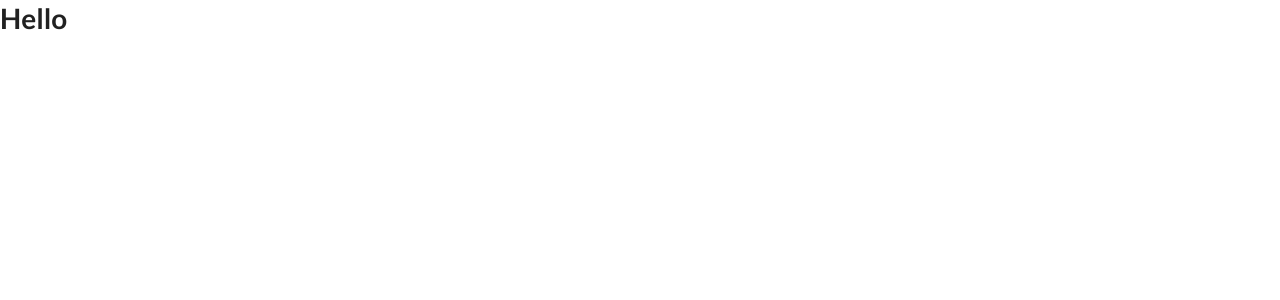
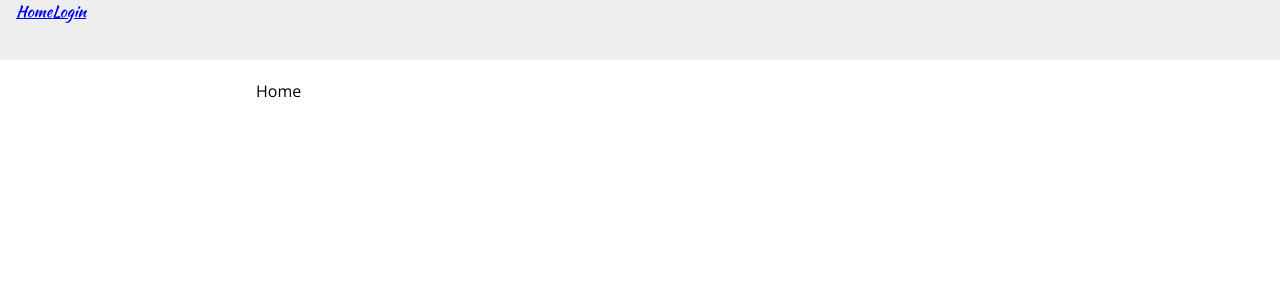
Before and after one commit to Denver44/Styled-Component-V5-tutorial, a React (Create React App) app: page / in a window 1280 px wide. Shown: the top 300 px of the page. Built offline with nearby package versions, Linux system fonts and the light colour scheme.

Commit message:
Header Layout Created

```diff
--- a/package.json
+++ b/package.json
@@ -9,6 +9,7 @@
     "axios": "^0.21.1",
     "react": "^17.0.1",
     "react-dom": "^17.0.1",
+    "react-router-dom": "^5.3.0",
     "react-scripts": "4.0.1",
     "reactstrap": "^8.9.0",
     "styled-components": "^5.3.1",
--- a/public/index.html
+++ b/public/index.html
@@ -12,11 +12,8 @@
     <link rel="apple-touch-icon" href="%PUBLIC_URL%/logo192.png" />
 
     <link rel="manifest" href="%PUBLIC_URL%/manifest.json" />
-    <link
-      rel="stylesheet"
-      href="https://cdnjs.cloudflare.com/ajax/libs/semantic-ui/2.4.1/semantic.min.css"
-    />
-
+    <link href="https://fonts.googleapis.com/css2?family=Kaushan+Script&display=swap" rel="stylesheet">
+    <link href="https://fonts.googleapis.com/css2?family=Open+Sans&display=swap" rel="stylesheet">
     <title>React Tutorial</title>
   </head>
 
--- a/src/components/App.js
+++ b/src/components/App.js
@@ -1,5 +1,36 @@
+import React from "react";
+import { createGlobalStyle } from "styled-components";
+import { BrowserRouter as Router, Switch, Route } from "react-router-dom";
+import Home from "./pages/Home";
+import Login from "./pages/Login";
+
+const GlobalStyle = createGlobalStyle`
+body{
+  background: white;
+  min-height : 100vh;
+  margin : 0;
+  color : black;
+  font-family: 'Kaushan Script';
+}
+
+`;
+
 const App = () => {
-  return <h1>Hello</h1>;
+  return (
+    <>
+      <GlobalStyle />
+      <Router>
+        <Switch>
+          <Route exact path="/">
+            <Home />
+          </Route>
+          <Route path="/login">
+            <Login />
+          </Route>
+        </Switch>
+      </Router>
+    </>
+  );
 };
 
 export default App;
--- /dev/null
+++ b/src/components/common/Header.jsx
@@ -0,0 +1,25 @@
+import React from "react";
+import styled from "styled-components";
+import { Link } from "react-router-dom";
+
+const HeaderWrapper = styled.header`
+  height: 60px;
+  width: 100%;
+  box-sizing: border-box;
+  display: flex;
+  padding: 0 16px;
+  position: fixed;
+  top: 0;
+  background-color: #eeeeee;
+`;
+
+const Header = () => {
+  return (
+    <HeaderWrapper>
+      <Link to="/">Home</Link>
+      <Link to="/login">Login</Link>
+    </HeaderWrapper>
+  );
+};
+
+export default Header;
--- /dev/null
+++ b/src/components/common/Layout.jsx
@@ -0,0 +1,31 @@
+import React from "react";
+import styled from "styled-components";
+import Header from "./Header";
+
+const Content = styled.div`
+  max-width: 800px;
+  margin: 80px auto 0 auto;
+  padding: 0 16px;
+  box-sizing: border-box;
+  font-family: "Open Sans";
+
+  h1,
+  h2,
+  h3,
+  h4,
+  h5,
+  h6 {
+    font-family: "Kaushan Script";
+  }
+`;
+
+const Layout = ({ children }) => {
+  return (
+    <>
+      <Header />
+      <Content>{children}</Content>
+    </>
+  );
+};
+
+export default Layout;
--- /dev/null
+++ b/src/components/common/index.js
@@ -0,0 +1 @@
+export * from './Button'
--- /dev/null
+++ b/src/components/pages/Home.jsx
@@ -0,0 +1,8 @@
+import React from "react";
+import Layout from "components/common/Layout";
+
+const Home = () => {
+  return <Layout>Home</Layout>;
+};
+
+export default Home;
--- /dev/null
+++ b/src/components/pages/Login.jsx
@@ -0,0 +1,8 @@
+import React from "react";
+import Layout from "components/common/Layout";
+
+const Login = () => {
+  return <Layout>Login</Layout>;
+};
+
+export default Login;
```
Also changed, not shown: src/components/common/Button.js (added, +29 -0 lines), 2 other files (tests, documents, lock files or other folders).
